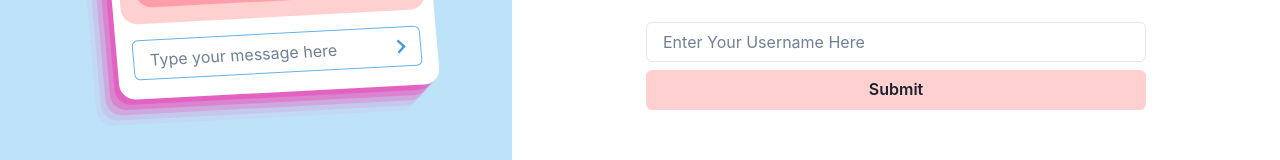
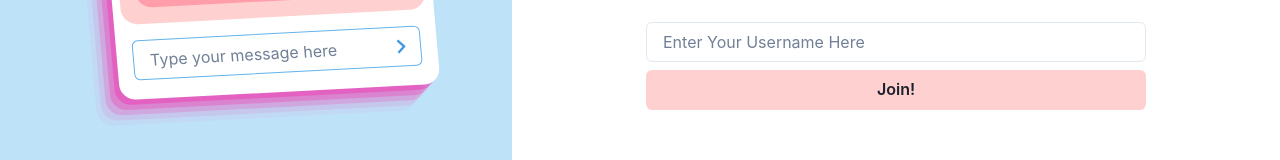
Before and after one commit to Sharad910/Websocket_Chat_App, a Next.js app: page / in a window 1280 px wide. Shown: the part 588-748 px from the top of the page. Built offline with nearby package versions, Linux system fonts and the light colour scheme.

Commit message:
minor text change

```diff
--- a/src/pages/home.js
+++ b/src/pages/home.js
@@ -109,7 +109,7 @@ let handleSubmit=(e)=>{
               <Stack>
                 <Input value={userName} name="user" onChange={handleChange} isRequired placeholder="Enter Your Username Here" />
                 <Button bgColor={"#FFD0D0"} type="submit">
-                  Submit
+                  Join!
                 </Button>
               </Stack>
             </FormControl>
```
